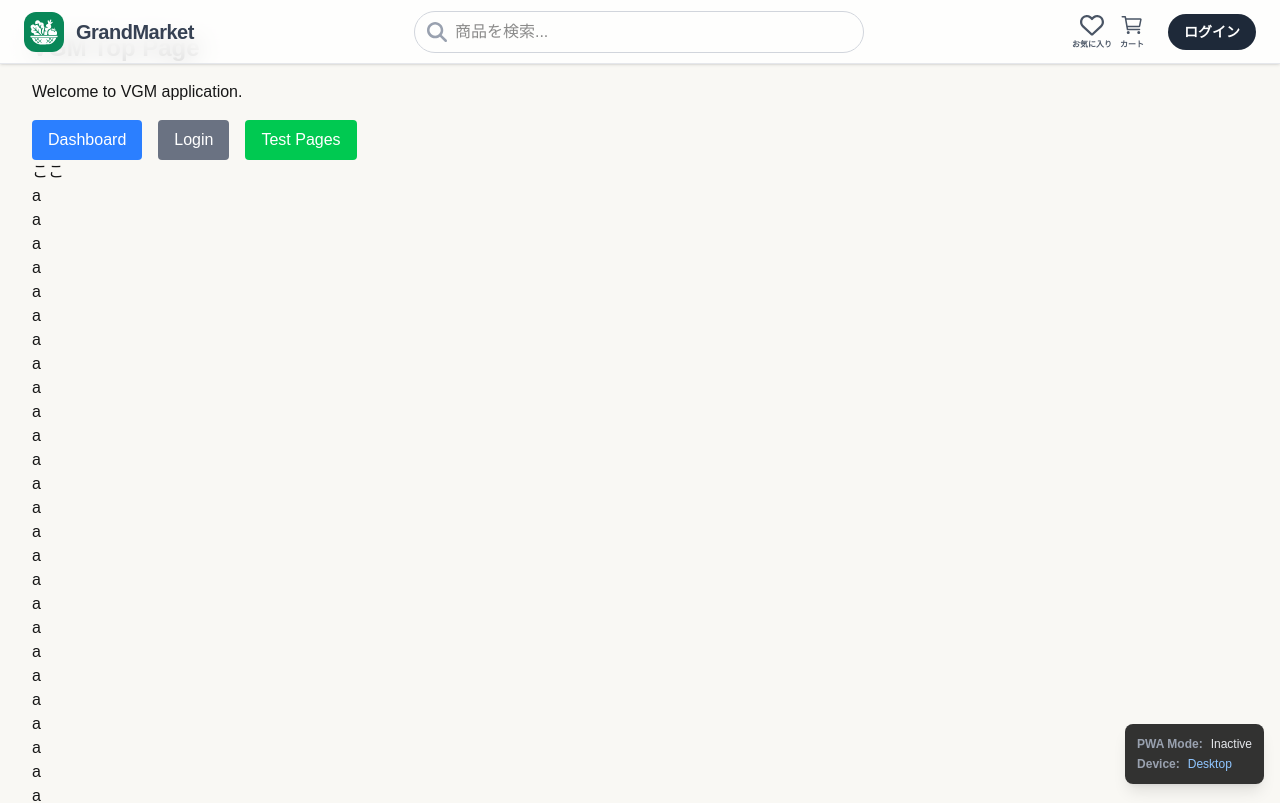
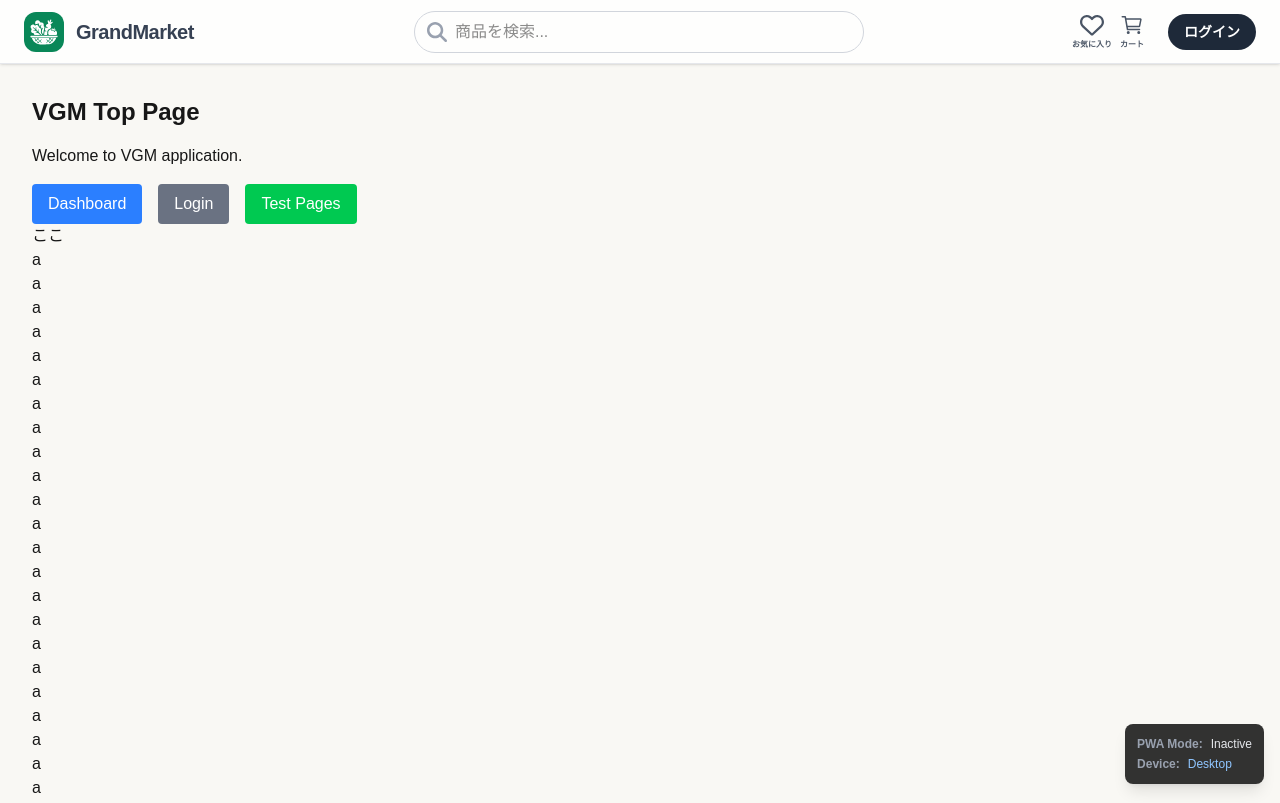
Before and after one commit to vegetables-market/vgm-fe, a Next.js app: page / in a window 1280 px wide. Shown: the top 803 px of the page. Built offline with nearby package versions, Linux system fonts and the light colour scheme.

Commit message:
HeaderおよびNavigationコンポーネントをリファクタリングし、WebHeaderSpacerコンポーネントを新規追加

```diff
--- a/src/app/(main)/layout.tsx
+++ b/src/app/(main)/layout.tsx
@@ -1,7 +1,8 @@
 "use client";
 
 import React from "react";
-import Header from "@/components/parts/Header";
+import Header from "@/components/parts/WebHeader";
+// import HeaderSpacer from "@/components/parts/WebHeaderSpacer";
 // import MobileHeader from "@/components/parts/MobileHeader";
 import MobileNavigation from "@/components/parts/MobileNavigation";
 // import TabletHeader from "@/components/parts/TabletHeader";
@@ -27,8 +28,9 @@ export default function MainLayout({
   const showTabletNav = isPWA && deviceType === "tablet";
 
   return (
-    <section className="flex relative">
+    <section className="flex relative flex-col">
       {showHeader && <Header />}
+      {/*{showHeader && <HeaderSpacer />}*/}
       {showMobileNav && <MobileNavigation />}
       {showTabletNav && <TabletLeftNavigation />}
       <main className="w-full">{children}</main>
--- a/src/components/parts/MobileNavigation.tsx
+++ b/src/components/parts/MobileNavigation.tsx
@@ -8,7 +8,7 @@ import { HiHome, HiOutlineHome } from "react-icons/hi";
 import { FaMagnifyingGlass, FaRegHeart, FaHeart } from "react-icons/fa6";
 import { IoCart, IoGridOutline, IoCartOutline, IoGrid } from "react-icons/io5";
 
-const MobileNavigation = () => {
+export default function MobileNavigation() {
   const isPWA = useIsPWA();
   const router = useRouter();
   const pathname = usePathname();
@@ -124,6 +124,4 @@ const MobileNavigation = () => {
       </div>
     </nav>
   );
-};
-
-export default MobileNavigation;
+}
--- a/src/components/parts/Header.tsx
+++ b/src/components/parts/WebHeader.tsx
@@ -9,7 +9,7 @@ import { useCart } from "@/context/CartContext";
 import { FaMagnifyingGlass, FaRegHeart } from "react-icons/fa6";
 import { IoCartOutline } from "react-icons/io5";
 
-const Header = () => {
+export default function WebHeader() {
   const router = useRouter();
   const [isMenuOpen, setIsMenuOpen] = useState(false);
   const [isLoggedIn, setIsLoggedIn] = useState(false);
@@ -29,7 +29,7 @@ const Header = () => {
   };
 
   return (
-    <header className="fixed z-50 w-full h-16 bg-white/80 backdrop-blur-md shadow-sm border-b border-gray-200 flex items-center justify-between px-6">
+    <header className="sticky top-0 z-50 w-full h-16 bg-white/80 backdrop-blur-md shadow-sm border-b border-gray-200 flex items-center justify-between px-6">
       <div className="flex items-center ">
         <Link
           href="/"
@@ -147,6 +147,4 @@ const Header = () => {
       </div>
     </header>
   );
-};
-
-export default Header;
+}
--- /dev/null
+++ b/src/components/parts/WebHeaderSpacer.tsx
@@ -0,0 +1,5 @@
+import React from "react";
+
+export default function WebHeaderSpacerHeader() {
+  return <div className="w-full h-16"></div>;
+}
```
